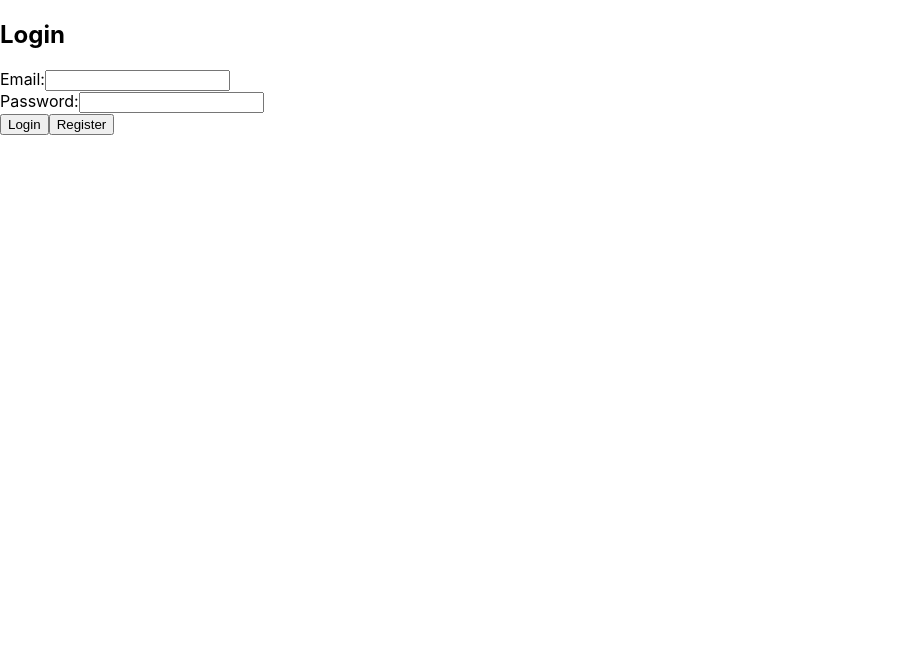
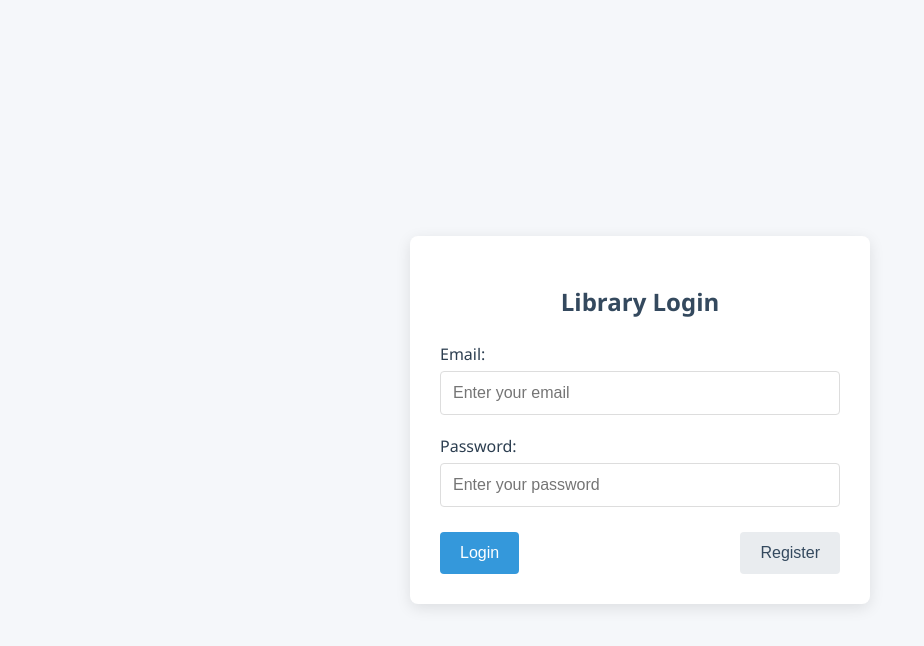
Before and after one commit to dahrail/Library-Database, a React (Create React App) app in the folder client/: page / in a window 1280 px wide. Shown: the top 646 px of the page, without its empty margins (0-924 px from the left). Built offline with nearby package versions, Linux system fonts and the light colour scheme.

Commit message:
New Login Screen

```diff
--- a/client/src/App.css
+++ b/client/src/App.css
@@ -0,0 +1,124 @@
+/* Modern Login Page Styling */
+
+:root {
+  --primary-color: #3498db;
+  --secondary-color: #2c3e50;
+  --light-color: #ecf0f1;
+  --dark-color: #34495e;
+  --error-color: #e74c3c;
+  --success-color: #2ecc71;
+}
+
+body {
+  font-family: 'Segoe UI', Tahoma, Geneva, Verdana, sans-serif;
+  background-color: #f5f7fa;
+}
+
+.login-container {
+  display: flex;
+  justify-content: center;
+  align-items: center;
+  min-height: 100vh;
+  padding: 20px;
+}
+
+.login-form {
+  width: 100%;
+  max-width: 400px;
+  padding: 30px;
+  background-color: white;
+  border-radius: 8px;
+  box-shadow: 0 4px 15px rgba(0, 0, 0, 0.1);
+}
+
+.login-title {
+  text-align: center;
+  color: var(--dark-color);
+  margin-bottom: 25px;
+  font-size: 24px;
+}
+
+.form-group {
+  margin-bottom: 20px;
+}
+
+.form-group label {
+  display: block;
+  margin-bottom: 6px;
+  font-weight: 500;
+  color: var(--secondary-color);
+}
+
+.form-input {
+  width: 100%;
+  padding: 12px;
+  border: 1px solid #ddd;
+  border-radius: 4px;
+  font-size: 16px;
+  transition: border-color 0.3s;
+  box-sizing: border-box;
+}
+
+.form-input:focus {
+  outline: none;
+  border-color: var(--primary-color);
+  box-shadow: 0 0 0 2px rgba(52, 152, 219, 0.2);
+}
+
+.form-buttons {
+  display: flex;
+  justify-content: space-between;
+  margin-top: 25px;
+}
+
+.btn {
+  padding: 12px 20px;
+  border: none;
+  border-radius: 4px;
+  font-size: 16px;
+  font-weight: 500;
+  cursor: pointer;
+  transition: background-color 0.3s, transform 0.1s;
+}
+
+.btn:hover {
+  transform: translateY(-2px);
+}
+
+.btn:active {
+  transform: translateY(0);
+}
+
+.btn-primary {
+  background-color: var(--primary-color);
+  color: white;
+}
+
+.btn-primary:hover {
+  background-color: #2980b9;
+}
+
+.btn-secondary {
+  background-color: #e9ecef;
+  color: var(--dark-color);
+}
+
+.btn-secondary:hover {
+  background-color: #dee2e6;
+}
+
+/* Add responsiveness */
+@media (max-width: 500px) {
+  .login-form {
+    padding: 20px;
+  }
+
+  .form-buttons {
+    flex-direction: column;
+    gap: 10px;
+  }
+
+  .btn {
+    width: 100%;
+  }
+}
--- a/client/src/App.js
+++ b/client/src/App.js
@@ -1,4 +1,5 @@
 import React, { useState, useEffect } from 'react';
+import './App.css'; // Make sure CSS is imported
 
 function App() {
   const [isLoggedIn, setIsLoggedIn] = useState(false); // Track login state
@@ -236,29 +237,37 @@ function App() {
   return (
     <div>
       {currentScreen === 'login' && (
-        <form onSubmit={handleLogin}>
-          <h2>Login</h2>
-          <div>
+        <div className="login-container">
+          <form onSubmit={handleLogin} className="login-form">
+            <h2 className="login-title">Library Login</h2>
+            <div className="form-group">
               <label>Email:</label>
               <input
                 type="email"
                 value={email}
                 onChange={(e) => setEmail(e.target.value)}
                 required
+                className="form-input"
+                placeholder="Enter your email"
               />
             </div>
-          <div>
+            <div className="form-group">
               <label>Password:</label>
               <input
                 type="password"
                 value={password}
                 onChange={(e) => setPassword(e.target.value)}
                 required
+                className="form-input"
+                placeholder="Enter your password"
               />
             </div>
-          <button type="submit">Login</button>
-          <button type="button" onClick={navigateToRegister}>Register</button> {/* Add this button */}
+            <div className="form-buttons">
+              <button type="submit" className="btn btn-primary">Login</button>
+              <button type="button" onClick={navigateToRegister} className="btn btn-secondary">Register</button>
+            </div>
           </form>
+        </div>
       )}
 
       {currentScreen === 'welcome' && isLoggedIn && (
```
Lines whose indentation alone changed are shown as unchanged.
